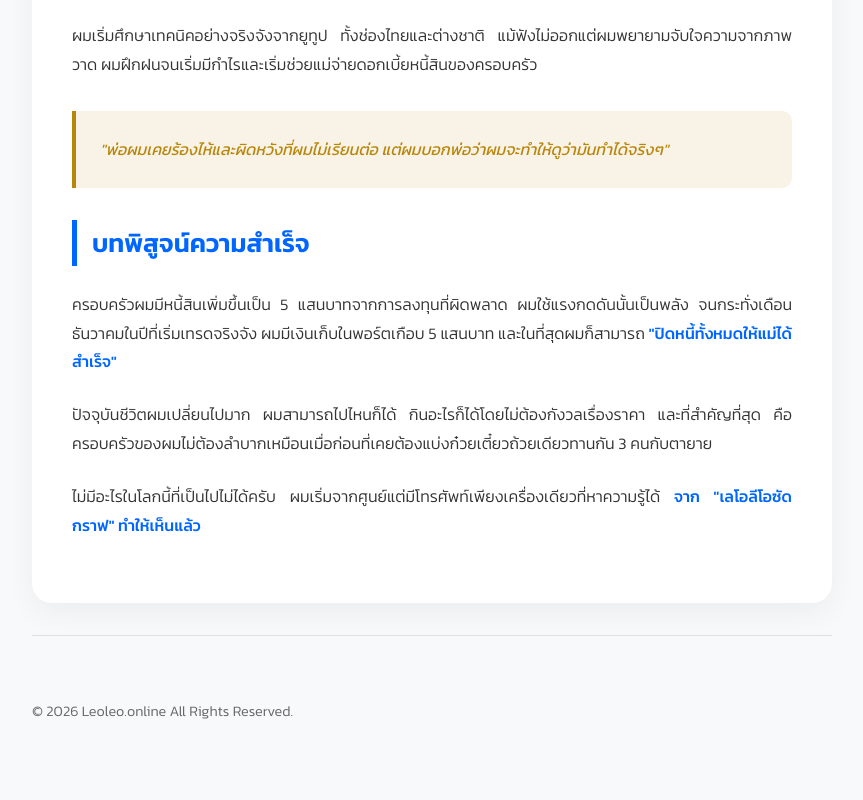
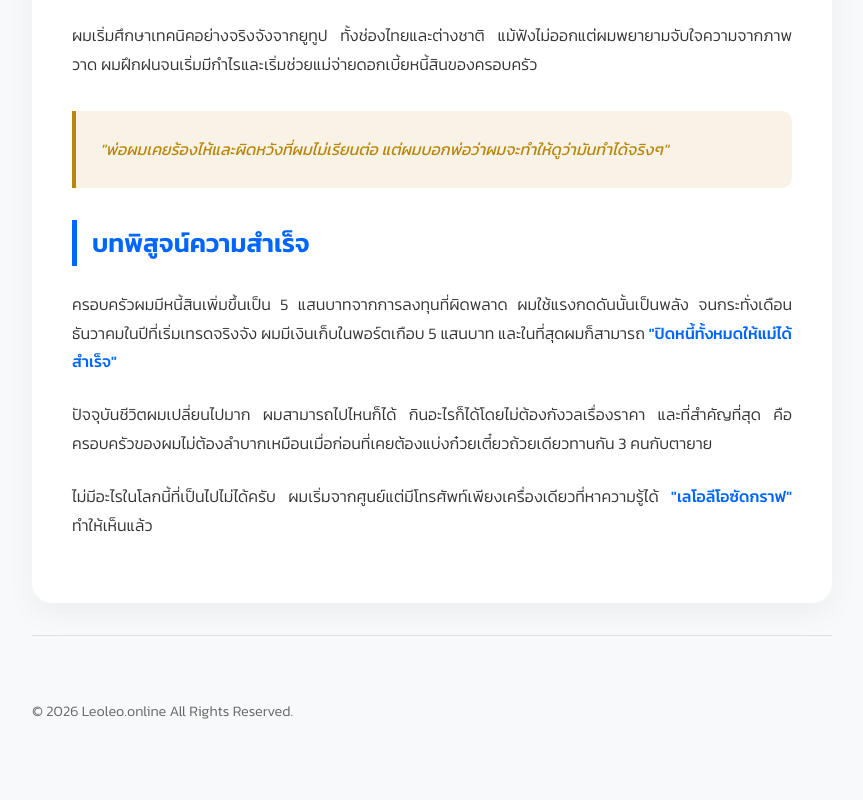
Before and after one commit to MyBlackCandy/candynado_vps_demo, a website: page public/index.html in a window 1280 px wide. Shown: the part 1005-1805 px from the top of the page, without its empty margins (208-1071 px from the left). Drawn offline with Linux system fonts and the light colour scheme.

Commit message:
Update index.html

```diff
--- a/public/index.html
+++ b/public/index.html
@@ -176,7 +176,7 @@
 
     <p>ปัจจุบันชีวิตผมเปลี่ยนไปมาก ผมสามารถไปไหนก็ได้ กินอะไรก็ได้โดยไม่ต้องกังวลเรื่องราคา และที่สำคัญที่สุด คือครอบครัวของผมไม่ต้องลำบากเหมือนเมื่อก่อนที่เคยต้องแบ่งก๋วยเตี๋ยวถ้วยเดียวทานกัน 3 คนกับตายาย</p>
 
-    <p>ไม่มีอะไรในโลกนี้ที่เป็นไปไม่ได้ครับ ผมเริ่มจากศูนย์แต่มีโทรศัพท์เพียงเครื่องเดียวที่หาความรู้ได้ <span class="important-text">จาก "เลโอลีโอซัดกราฟ" ทำให้เห็นแล้ว</span></p>
+    <p>ไม่มีอะไรในโลกนี้ที่เป็นไปไม่ได้ครับ ผมเริ่มจากศูนย์แต่มีโทรศัพท์เพียงเครื่องเดียวที่หาความรู้ได้ <span class="important-text"> "เลโอลีโอซัดกราฟ" </span>ทำให้เห็นแล้ว</p>
   </article>
 
 
```
